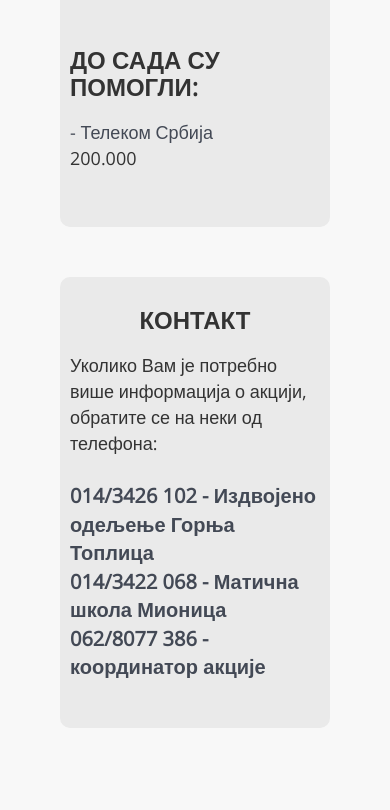
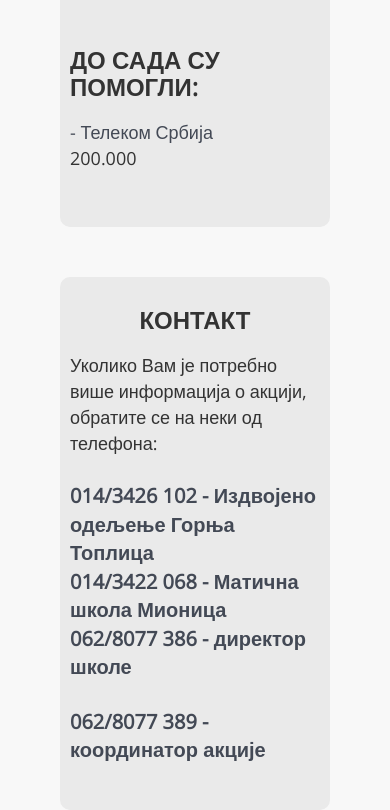
Before and after one commit to dstankovic/behuman, a plain HTML site: page index.html in a window 390 px wide. Shown: the part 3057-3867 px from the top of the page. Before the commit the page ends 3785 px from the top, so only its background shows below. Drawn offline with nearby package versions, Linux system fonts and the light colour scheme.

Commit message:
phone numbers updated

```diff
--- a/index.html
+++ b/index.html
@@ -70,7 +70,8 @@
 							<p class="margin20 font18">Уколико Вам је потребно више информација о акцији, обратите се на неки од телефона:<br><br>
 							<span class="important">014/3426 102 - Издвојено одељење Горња Топлица</span><br>
 							<span class="important">014/3422 068 - Матична школа Мионица</span><br>
-							<span class="important">062/8077 386 - координатор акције</span><br><br>
+							<span class="important">062/8077 386 - директор школе</span><br><br>
+							<span class="important">062/8077 389 - координатор акције</span><br><br>
 							</p>
 						</div>
 					</div>
```
